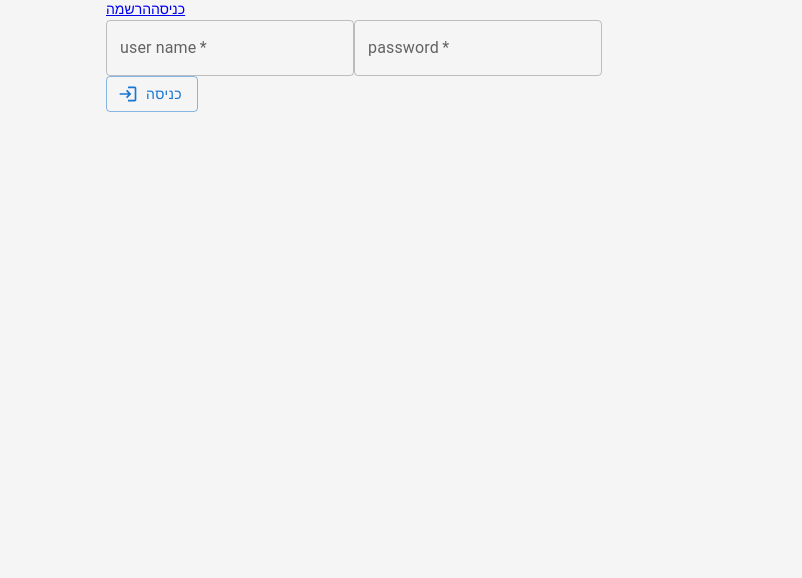
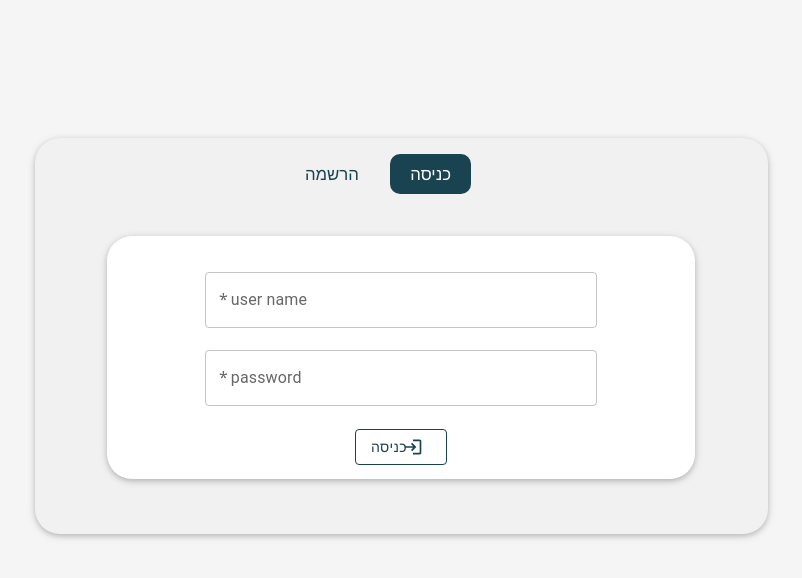
Before and after one commit to miriam-sh/toDoList, a React (Create React App) app in the folder ToDoListReact/: page /login in a window 1280 px wide. Shown: the top 578 px of the page, without its empty margins (259-1061 px from the left). Built offline with nearby package versions, Linux system fonts and the light colour scheme.

Commit message:
Update LoginOrRegister.jsx

```diff
--- a/ToDoListReact/src/LoginOrRegister.jsx
+++ b/ToDoListReact/src/LoginOrRegister.jsx
@@ -1,12 +1,16 @@
 import { NavLink, Outlet } from "react-router-dom"
-
+import "./style.css"
 
 
 export const LoginOrRegister = () => {
 
     return <>
-        <NavLink to={"login"}>כניסה</NavLink>
-        <NavLink to={"register"}>הרשמה</NavLink>
-        <Outlet></Outlet>
+        <div className="lor">
+            <div className="loginOrRegisterLinks">
+                <NavLink to={"login"} className={"niceLink"}>כניסה</NavLink>
+                <NavLink to={"register"} className={"niceLink"}>הרשמה</NavLink>
+            </div>
+            <Outlet></Outlet>
+        </div>
     </>
 }
```
